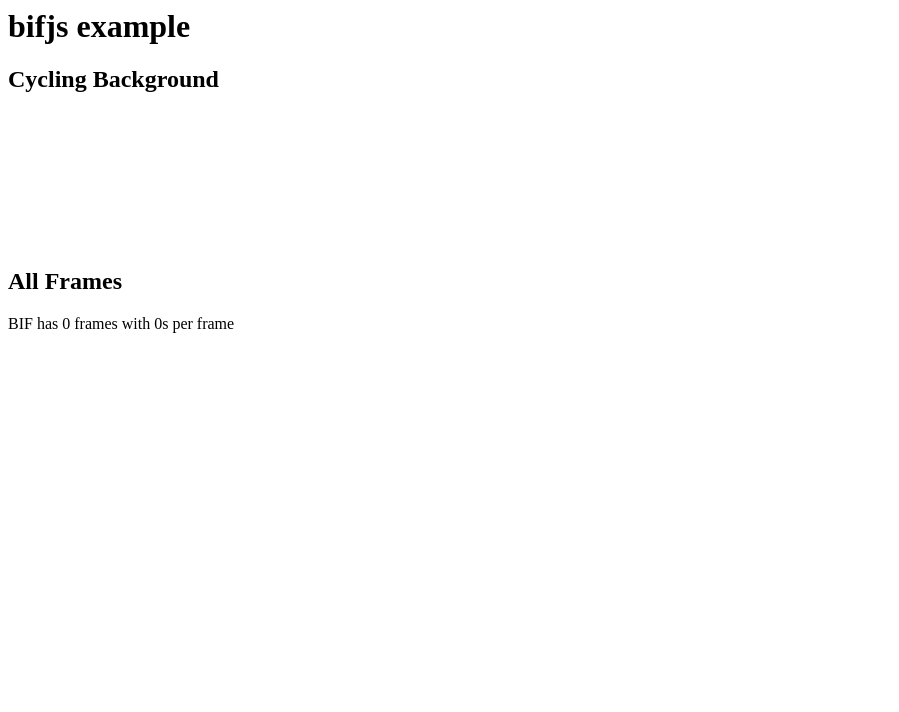
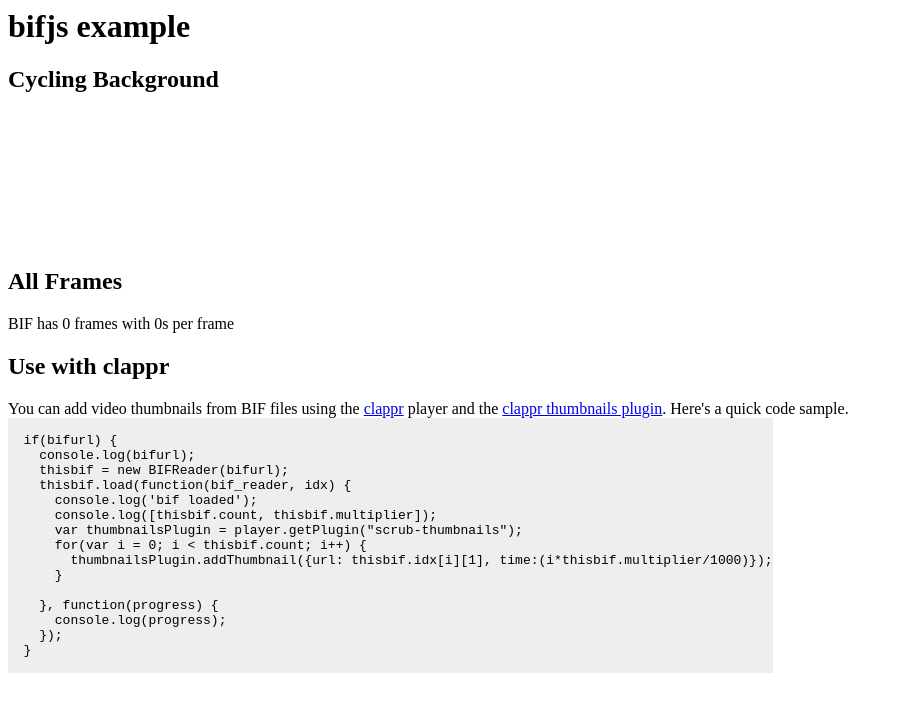
Before and after one commit to eutychus/bifjs, a plain HTML site: page example/index.html in a window 1280 px wide. Shown: the whole page, without its empty margins (0-899 px from the left). Drawn offline with Linux system fonts and the light colour scheme; no server answers.

Commit message:
Add clappr example code

```diff
--- a/example/index.html
+++ b/example/index.html
@@ -11,5 +11,27 @@
     <div id="bif-cycle" style="width: 240px; height: 135px"></div>
     <h2>All Frames</h2>
     <div id="bif-frames"></div>
+    <h2>Use with clappr</h2>
+    You can add video thumbnails from BIF files using the <a href="https://github.com/clappr/clappr">clappr</a> player and the <a href="https://github.com/tjenkinson/clappr-thumbnails-plugin">clappr thumbnails plugin</a>.  Here's a quick code sample.
+    <br />
+    <code style="white-space: pre; background-color: #eee; display: inline-block;">
+  if(bifurl) {
+    console.log(bifurl);
+    thisbif = new BIFReader(bifurl);
+    thisbif.load(function(bif_reader, idx) {
+      console.log('bif loaded');
+      console.log([thisbif.count, thisbif.multiplier]);
+      var thumbnailsPlugin = player.getPlugin(&quot;scrub-thumbnails&quot;);
+      for(var i = 0; i &lt; thisbif.count; i++) {
+        thumbnailsPlugin.addThumbnail({url: thisbif.idx[i][1], time:(i*thisbif.multiplier/1000)});
+      }
+
+    }, function(progress) {
+      console.log(progress);
+    });
+  }
+    </code>
+
+
   </body>
 </html>
```
